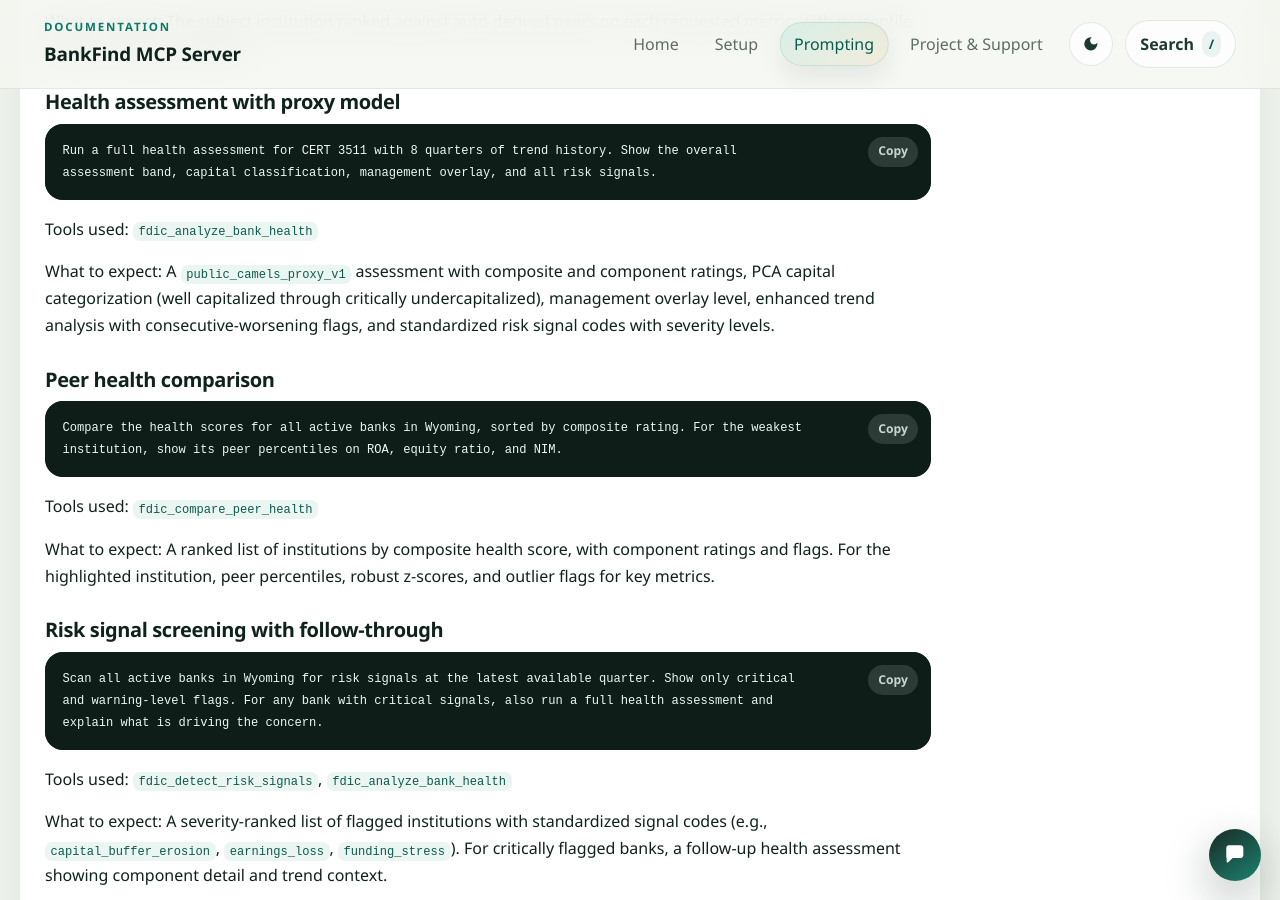
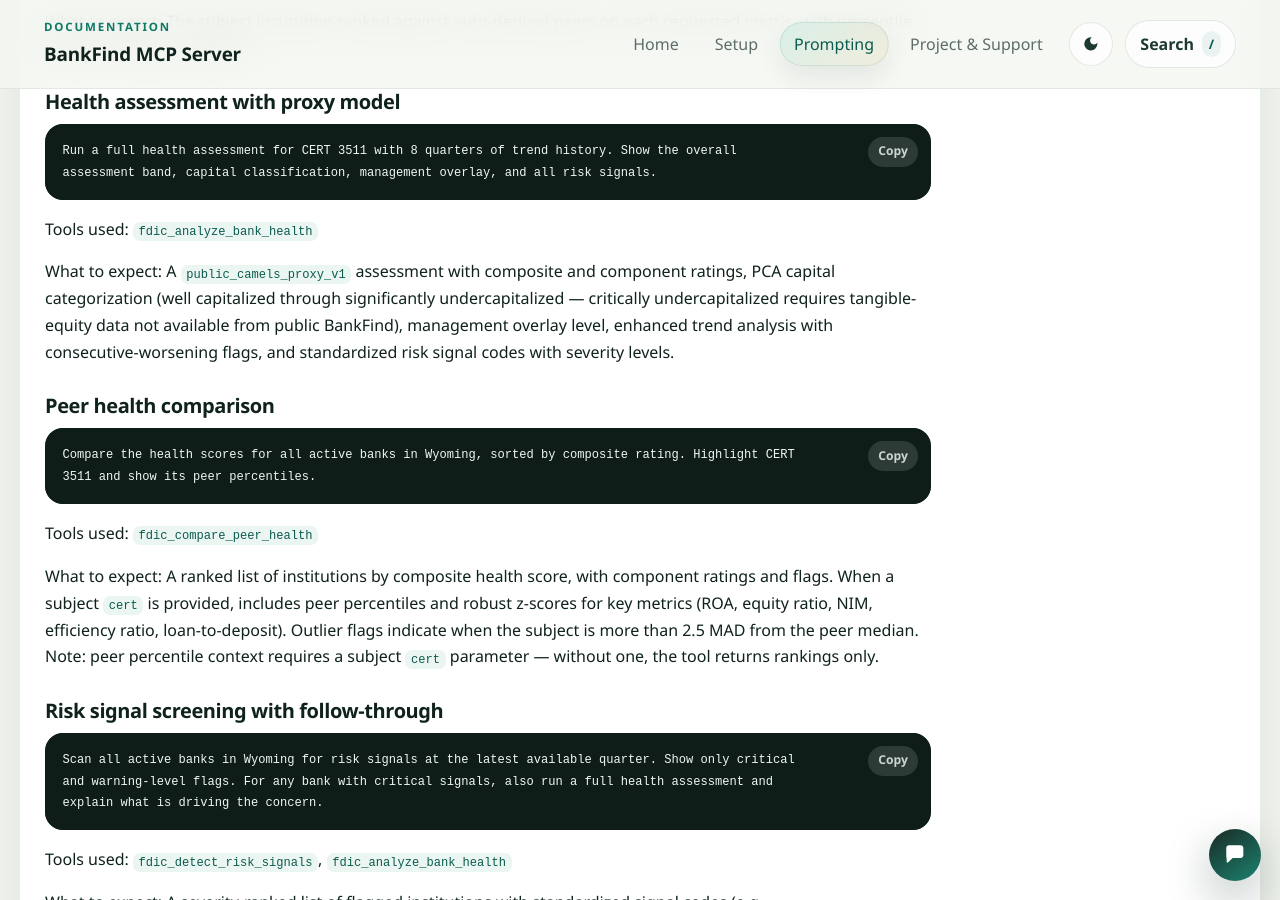
Before and after one commit to jflamb/fdic-mcp-server, a Jekyll site: the page built from docs/prompting-guide.md, in a window 1280 px wide and 900 px high, scrolled down 3858 px. Built offline with Jekyll 4.4.1, drawn with Linux system fonts in a browser that asks for light colours.

Commit message:
docs: tighten prompting guide and architecture to match implemented surface
Remove overclaimed peer broadening/weighted aggregate behavior from
prompting guide examples. Clarify that peer percentile context requires
a subject cert parameter. Correct architecture.md purity claim to
note the historyFetch.ts exception.

Co-Authored-By: Claude Opus 4.6 (1M context) <noreply@anthropic.com>

````diff
--- a/docs/prompting-guide.md
+++ b/docs/prompting-guide.md
@@ -160,17 +160,17 @@ Run a full health assessment for CERT 3511 with 8 quarters of trend history. Sho
 
 Tools used: `fdic_analyze_bank_health`
 
-What to expect: A `public_camels_proxy_v1` assessment with composite and component ratings, PCA capital categorization (well capitalized through critically undercapitalized), management overlay level, enhanced trend analysis with consecutive-worsening flags, and standardized risk signal codes with severity levels.
+What to expect: A `public_camels_proxy_v1` assessment with composite and component ratings, PCA capital categorization (well capitalized through significantly undercapitalized — critically undercapitalized requires tangible-equity data not available from public BankFind), management overlay level, enhanced trend analysis with consecutive-worsening flags, and standardized risk signal codes with severity levels.
 
 ### Peer health comparison
 
 ```text
-Compare the health scores for all active banks in Wyoming, sorted by composite rating. For the weakest institution, show its peer percentiles on ROA, equity ratio, and NIM.
+Compare the health scores for all active banks in Wyoming, sorted by composite rating. Highlight CERT 3511 and show its peer percentiles.
 ```
 
 Tools used: `fdic_compare_peer_health`
 
-What to expect: A ranked list of institutions by composite health score, with component ratings and flags. For the highlighted institution, peer percentiles, robust z-scores, and outlier flags for key metrics.
+What to expect: A ranked list of institutions by composite health score, with component ratings and flags. When a subject `cert` is provided, includes peer percentiles and robust z-scores for key metrics (ROA, equity ratio, NIM, efficiency ratio, loan-to-deposit). Outlier flags indicate when the subject is more than 2.5 MAD from the peer median. Note: peer percentile context requires a subject `cert` parameter — without one, the tool returns rankings only.
 
 ### Risk signal screening with follow-through
 
````
Also changed, not shown: reference/architecture.md (+3 -3 lines).
